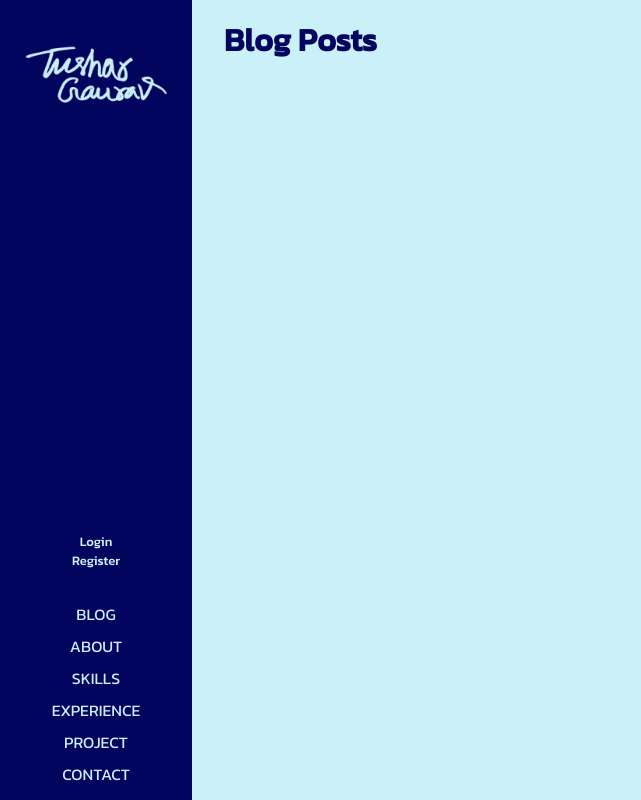
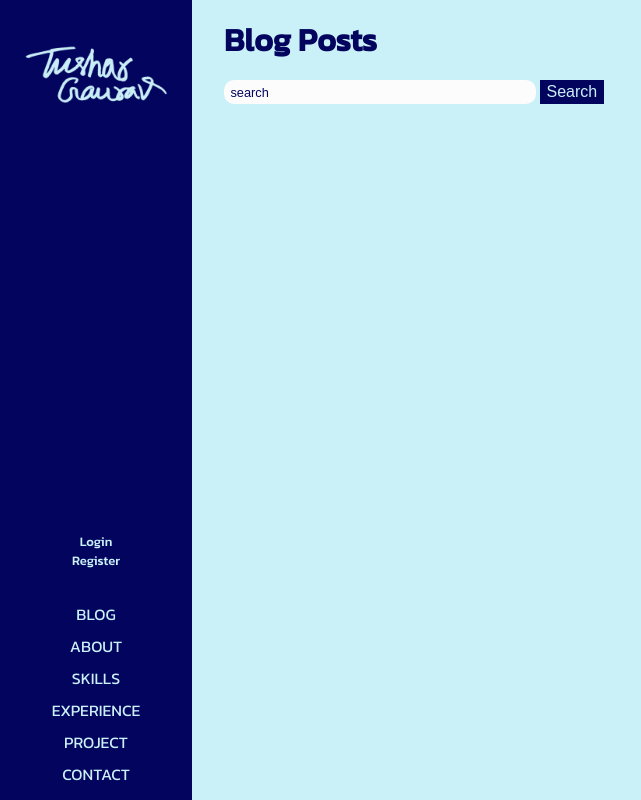
Before and after one commit to tushgaurav/tushgaurav.in-django, a Django app: page /blogs/ in a window 1280 px wide. Shown: the whole page, without its empty margins (0-641 px from the left). Run offline with Django 4.2, Linux system fonts and the light colour scheme; data that the repository does not hold is empty.

Commit message:
added search bar

```diff
--- a/base/templates/base/post_condensed.html
+++ b/base/templates/base/post_condensed.html
@@ -5,6 +5,16 @@ Blogs - Tushar Gaurav
 
 {% block content %}
 <h1>Blog Posts</h1>
+
+<div class="search">
+  <form method="get" action="">
+    <input type="text" name="q" placeholder="search">
+    <button type="submit">
+      Search
+    </button>
+</form>
+
+</div>
 <div class="blogs">
 {% for blog in posts %}
   <div class="blog-condensed-view">
--- a/base/views.py
+++ b/base/views.py
@@ -3,6 +3,7 @@ import random
 from django.shortcuts import render, redirect
 from django.contrib.auth.forms import UserCreationForm
 from django.http import HttpResponse
+from django.db.models import Q
 from django.contrib import messages
 from django.contrib.auth import authenticate, login, logout
 from django.contrib.auth.models import User
@@ -13,9 +14,13 @@ from .forms import CreateUserForm, ContactForm
 
 
 def postView(request):
-    queryset = Post.objects.filter(status=1).order_by('-created_on')
+    query = request.GET.get('q')
+    if query:
+        results = Post.objects.filter(Q(title__icontains=query) | Q(content__icontains=query))
+    else:
+        results = Post.objects.all().order_by('-created_on')
     context = {
-        'posts': queryset
+        'posts': results
     }
     return render(request, 'base/post_condensed.html', context)
 
--- a/static/css/styles.css
+++ b/static/css/styles.css
@@ -416,6 +416,49 @@ fieldset {
   padding: 1em;
 }
 
+.search {
+  max-width: 60ch;
+}
+
+.search input {
+  height: 100%;
+  width: 50%;
+  background: var(--white);
+  display: inline;
+  outline: none;
+  border: none;
+  margin-left: 1em;
+  margin-top: 1em;
+  padding: 0.2em 0.4em;
+  color: var(--black);
+  font-size: 1em;
+  border-radius: 10px;
+}
+
+.search input[type="text"]::placeholder {
+  color: var(--base-color);
+  font-size: 0.8em;
+}
+
+.search button {
+  background: var(--base-color);
+  border: none;
+  font-size: 1em;
+  padding: 0.2em 0.4em;
+  border-radius: 100;
+  cursor: pointer;
+  color: var(--secondary-color);
+}
+
+.blog-extended-view {
+  max-width: 90ch;
+}
+
+.blog-extended-view h2 {
+  color: var(--base-color);
+  margin-bottom: 0.8em;
+}
+
 .blogs .title {
   text-decoration: none;
   color: var(--black);
```
